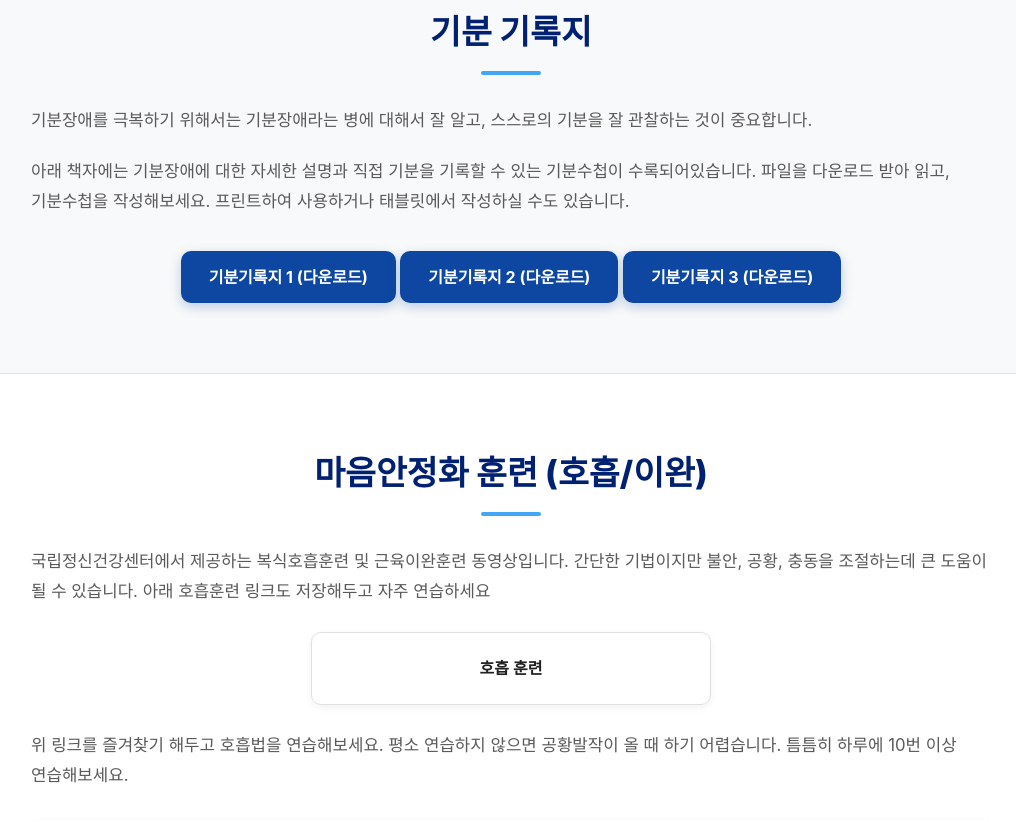
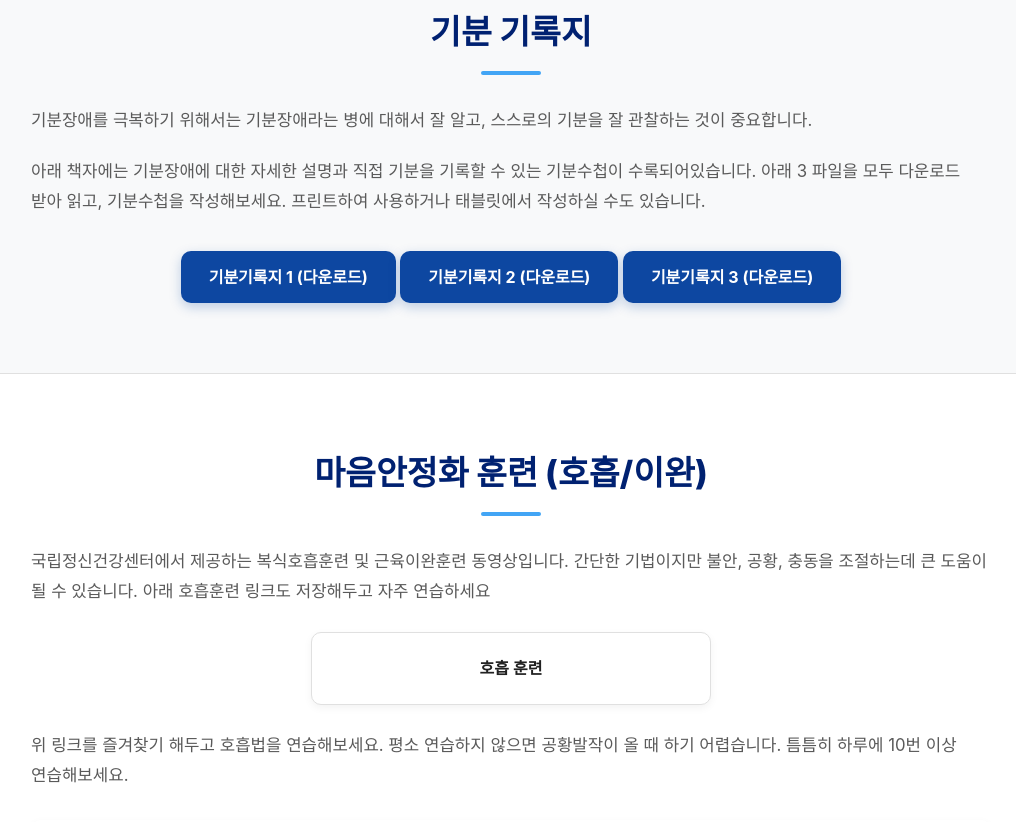
Before and after one commit to snumood/homepage, a plain HTML site: page index.html in a window 1280 px wide. Shown: the part 2774-3596 px from the top of the page, without its empty margins (129-1145 px from the left). Drawn offline with Linux system fonts and the light colour scheme; grey boxes are pictures that could not be loaded.

Commit message:
Update index.html

```diff
--- a/index.html
+++ b/index.html
@@ -546,7 +546,7 @@
             <div class="container">
                 <h2>기분 기록지</h2>
                 <p>기분장애를 극복하기 위해서는 기분장애라는 병에 대해서 잘 알고, 스스로의 기분을 잘 관찰하는 것이 중요합니다.</p>
-                <p>아래 책자에는 기분장애에 대한 자세한 설명과 직접 기분을 기록할 수 있는 기분수첩이 수록되어있습니다. 파일을 다운로드 받아 읽고, 기분수첩을 작성해보세요. 프린트하여 사용하거나 태블릿에서 작성하실 수도 있습니다.</p>
+                <p>아래 책자에는 기분장애에 대한 자세한 설명과 직접 기분을 기록할 수 있는 기분수첩이 수록되어있습니다. 아래 3 파일을 모두 다운로드 받아 읽고, 기분수첩을 작성해보세요. 프린트하여 사용하거나 태블릿에서 작성하실 수도 있습니다.</p>
 
                 <div class="text-center d-grid gap-2 d-md-block">
                     <a href="https://drive.google.com/file/d/1ZRl5pkcvCBicu2dLmSZNiopI1AJaJSIY/view" class="btn btn-primary m-1" target="_blank" rel="noopener noreferrer">기분기록지 1 (다운로드)</a>
```
